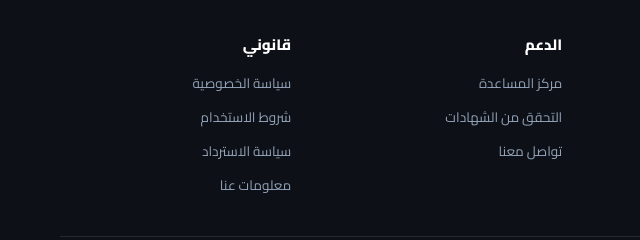
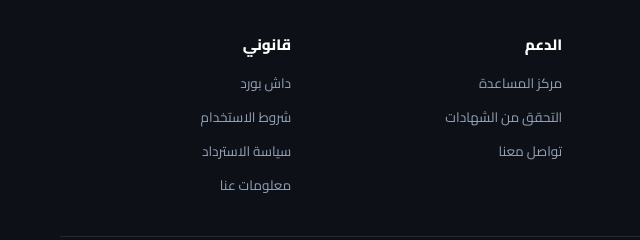
Before and after one commit to II3boody/QuickGen, a website: page index.html in a window 1280 px wide. Shown: the part 3403-3643 px from the top of the page, 0-640 px from the left. Drawn offline with nearby package versions, Linux system fonts and the light colour scheme; no server answers.

Commit message:
dashboard link

```diff
--- a/index.html
+++ b/index.html
@@ -280,7 +280,7 @@
       <div class="footer-col">
         <h4>قانوني</h4>
         <ul>
-          <li><a href="#">سياسة الخصوصية</a></li>
+          <li><a href="dashbored-coures.html">داش بورد </a></li>
           <li><a href="#">شروط الاستخدام</a></li>
           <li><a href="#">سياسة الاسترداد</a></li>
           <li><a href="#">معلومات عنا</a></li>
```
